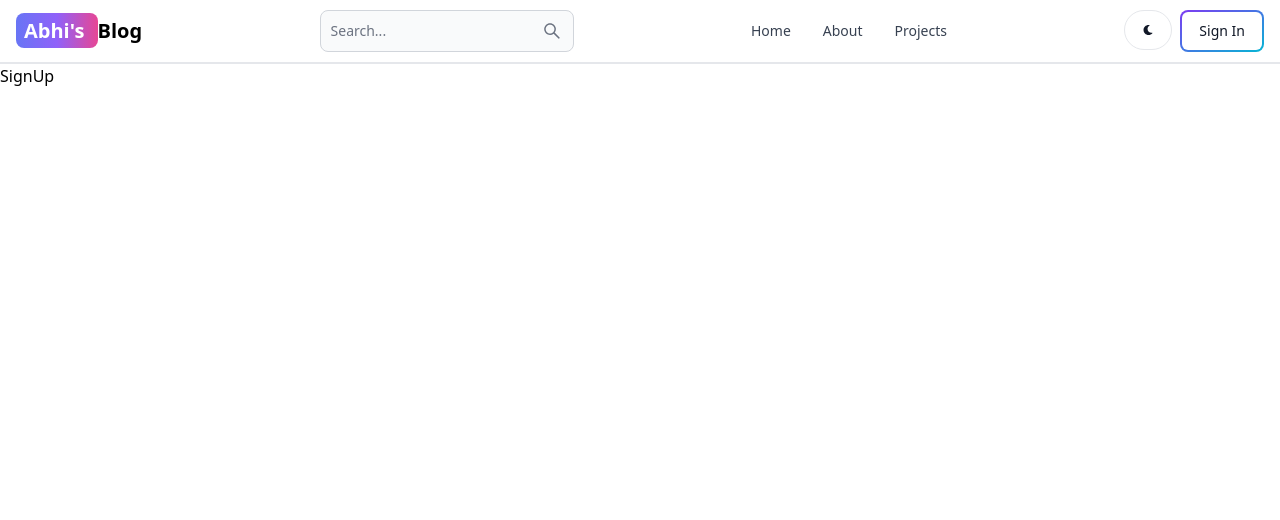
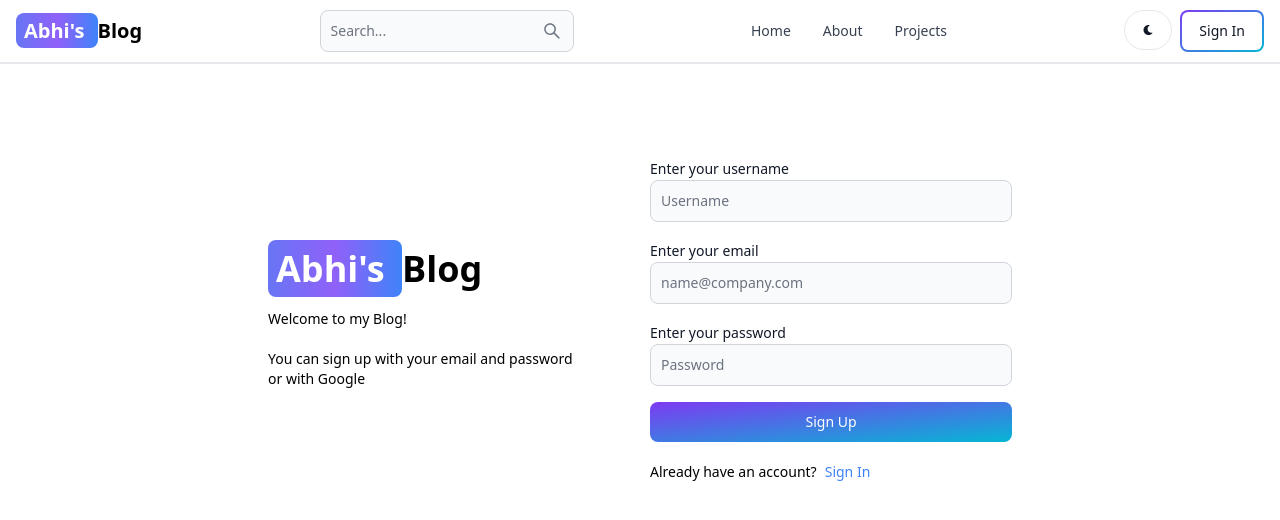
Before and after one commit to Codingtech390/mern-blog, a React (Vite) app in the folder client/: page /sign-up in a window 1280 px wide. Shown: the top 520 px of the page. Built offline with nearby package versions, Linux system fonts and the light colour scheme.

Commit message:
Completed sign up page ui

```diff
--- a/client/src/components/Header.jsx
+++ b/client/src/components/Header.jsx
@@ -12,7 +12,7 @@
         to="/"
         className="self-center whitespace-nowrap text-sm sm:text-xl font-semibold dark:text-white"
       >
-        <span className="px-2 py-1 text-white rounded-lg bg-gradient-to-r from-indigo-500 via-purple-500 to-pink-500">
+        <span className="px-2 py-1 text-white rounded-lg bg-gradient-to-r from-indigo-500 via-purple-500 to-blue-500">
           Abhi's{" "}
         </span>
         Blog
--- a/client/src/pages/SignUp.jsx
+++ b/client/src/pages/SignUp.jsx
@@ -1,7 +1,56 @@
-import React from 'react'
+import { Button, Label, TextInput } from "flowbite-react";
+import React from "react";
+import { Link } from "react-router-dom";
 
 export default function SignUp() {
   return (
-    <div>SignUp</div>
-  )
+    <div className="min-h-screen mt-20">
+      <div className="flex p-3 max-w-3xl mx-auto flex-col md:flex-row md:items-center gap-5">
+        {/* left side */}
+        <div className="flex-1">
+          <Link to="/" className="font-bold dark:text-white text-4xl">
+            <span className="px-2 py-1 text-white rounded-lg bg-gradient-to-r from-indigo-500 via-purple-500 to-blue-500">
+              Abhi's{" "}
+            </span>
+            Blog
+          </Link>
+          <p className="text-sm mt-5">
+            Welcome to my Blog! <br /> <br />
+            You can sign up with your email and password <br />
+            or with Google
+          </p>
+        </div>
+        {/* right side */}
+        <div className="flex-1">
+          <form className="flex flex-col gap-4">
+            <div>
+              <Label value="Enter your username" />
+              <TextInput type="text" placeholder="Username" id="username" />
+            </div>
+            <div>
+              <Label value="Enter your email" />
+              <TextInput
+                type="text"
+                placeholder="name@company.com"
+                id="email"
+              />
+            </div>
+            <div>
+              <Label value="Enter your password" />
+              <TextInput type="text" placeholder="Password" id="password" />
+            </div>
+            <Button gradientDuoTone="purpleToBlue" type="submit">
+              Sign Up
+            </Button>
+          </form>
+          <div className="flex gap-2 text-sm mt-5">
+            <span>Already have an account?</span>
+            <Link to="/sign-in" className="text-blue-500">
+              Sign In
+            </Link>
+          </div>
+        </div>
+      </div>
+    </div>
+  );
 }
```
